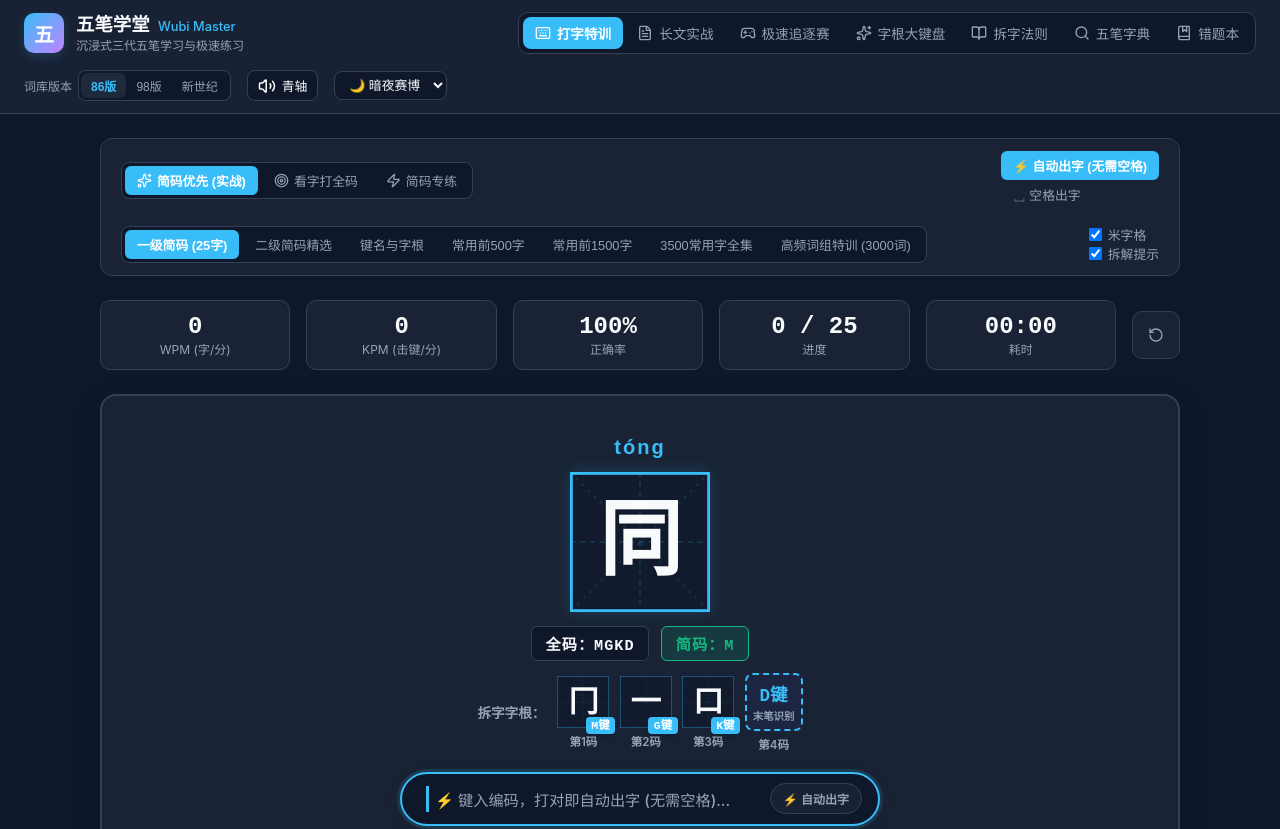
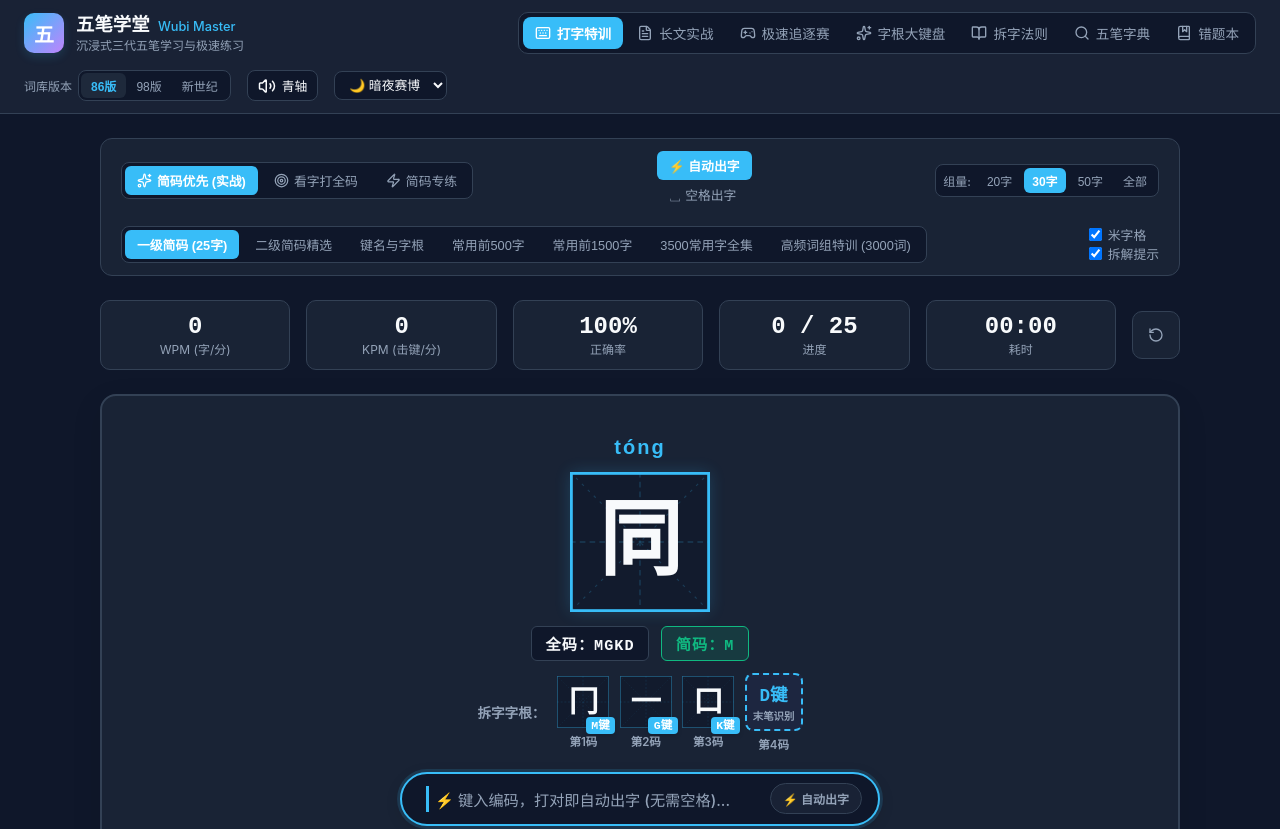
Before and after one commit to zhipengbird/wubi-master, a Vue app: page / in a window 1280 px wide. Shown: the top 829 px of the page. Built offline with nearby package versions, Linux system fonts and the light colour scheme.

Commit message:
feat(ux): 打字特训支持分批练习(20/30/50/全部)与词组子分类筛选，极大缓解疲劳感

```diff
--- a/src/components/TypeEngine.vue
+++ b/src/components/TypeEngine.vue
@@ -24,7 +24,7 @@
           @click="store.setCommitMode('auto')"
           title="无需按空格，编码打对即自动进入下一个字"
         >
-          <span>⚡ 自动出字 (无需空格)</span>
+          <span>⚡ 自动出字</span>
         </button>
         <button
           class="mode-btn"
@@ -33,6 +33,20 @@
           title="敲空格键出字"
         >
           <span>␣ 空格出字</span>
+        </button>
+      </div>
+
+      <!-- 每组字数选择：防疲劳分批练习 -->
+      <div class="batch-selector" title="设置每组练习字数，分批冲关更轻松">
+        <span class="batch-lbl">组量:</span>
+        <button
+          v-for="b in batchSizeOptions"
+          :key="b.value"
+          class="batch-btn"
+          :class="{ active: currentBatchSize === b.value }"
+          @click="setBatchSize(b.value)"
+        >
+          {{ b.label }}
         </button>
       </div>
 
@@ -46,6 +60,19 @@
           @click="selectCategory(cat.id)"
         >
           {{ cat.name }}
+        </button>
+      </div>
+
+      <!-- 词组特训子分类筛选 (仅在 phrase 分类下展示) -->
+      <div class="category-selector phrase-sub-selector" v-if="currentCategory === 'phrase'">
+        <button
+          v-for="sub in phraseSubOptions"
+          :key="sub.id"
+          class="cat-btn"
+          :class="{ active: phraseFilter === sub.id }"
+          @click="setPhraseFilter(sub.id)"
+        >
+          {{ sub.name }}
         </button>
       </div>
 
@@ -78,7 +105,7 @@
       </div>
       <div class="stat-card">
         <span class="stat-num">{{ currentIndex }} / {{ practiceList.length }}</span>
-        <span class="stat-lbl">进度</span>
+        <span class="stat-lbl">{{ currentBatchLabel || '进度' }}</span>
       </div>
       <div class="stat-card">
         <span class="stat-num">{{ formattedTime }}</span>
@@ -257,7 +284,7 @@
     <!-- 结算模态框 -->
     <div class="modal-backdrop" v-if="isFinished">
       <div class="modal-card">
-        <h2 class="modal-title">🎉 本轮练习完成！</h2>
+        <h2 class="modal-title">🎉 {{ currentBatchLabel ? `${currentBatchLabel} 完成！` : '本轮练习完成！' }}</h2>
         <div class="modal-stats-grid">
           <div class="m-stat">
             <div class="val">{{ stats.wpm }}</div>
@@ -277,7 +304,10 @@
           </div>
         </div>
         <div class="modal-actions">
-          <button class="primary-btn" @click="resetSession">再练一轮</button>
+          <button class="primary-btn" @click="nextBatch">
+            {{ (currentBatchSize && currentBatchIndex + 1 < totalBatches) ? `下一组 (${currentBatchSize}字)` : '再练一轮' }}
+          </button>
+          <button class="secondary-btn" @click="retryCurrentBatch" v-if="currentBatchSize && totalBatches > 1">重练本组</button>
           <button class="secondary-btn" @click="nextCategory">下一关卡</button>
         </div>
       </div>
@@ -348,10 +378,78 @@ const categoryList = [
   { id: 'phrase' as PracticeCategory, name: '高频词组特训 (3000词)' },
 ];
 
+const batchSizeOptions = [
+  { value: 20, label: '20字' },
+  { value: 30, label: '30字' },
+  { value: 50, label: '50字' },
+  { value: 0, label: '全部' }
+];
+
+const currentBatchSize = ref<number>(
+  parseInt(localStorage.getItem('wubi_type_batch_size') || '30', 10)
+);
+
+const setBatchSize = (size: number) => {
+  currentBatchSize.value = size;
+  localStorage.setItem('wubi_type_batch_size', String(size));
+  currentBatchIndex.value = 0;
+  sliceBatch();
+};
+
+const phraseSubOptions = [
+  { id: 'all' as const, name: '全部词组' },
+  { id: '2' as const, name: '双字高频' },
+  { id: '3' as const, name: '三字常用' },
+  { id: '4' as const, name: '四字成语' }
+];
+const phraseFilter = ref<'all' | '2' | '3' | '4'>('all');
+
+const setPhraseFilter = (f: 'all' | '2' | '3' | '4') => {
+  phraseFilter.value = f;
+  loadPracticeData();
+};
+
 const currentCategory = ref<PracticeCategory>('level1');
 
-// 生成练习队列
+// 全量练习池与分批练习队列
+const fullPool = ref<WubiCharData[]>([]);
+const currentBatchIndex = ref(0);
 const practiceList = ref<WubiCharData[]>([]);
+
+const totalBatches = computed(() => {
+  if (!currentBatchSize.value || currentBatchSize.value <= 0) return 1;
+  return Math.max(1, Math.ceil(fullPool.value.length / currentBatchSize.value));
+});
+
+const currentBatchLabel = computed(() => {
+  if (!currentBatchSize.value || currentBatchSize.value <= 0 || totalBatches.value <= 1) return '';
+  return `第 ${currentBatchIndex.value + 1} / ${totalBatches.value} 组`;
+});
+
+const sliceBatch = () => {
+  if (!currentBatchSize.value || currentBatchSize.value <= 0) {
+    practiceList.value = [...fullPool.value];
+  } else {
+    const start = currentBatchIndex.value * currentBatchSize.value;
+    practiceList.value = fullPool.value.slice(start, start + currentBatchSize.value);
+  }
+  resetSession();
+};
+
+const nextBatch = () => {
+  if (currentBatchIndex.value + 1 < totalBatches.value) {
+    currentBatchIndex.value += 1;
+  } else {
+    // 重新随机洗牌一轮并回到第 1 组
+    fullPool.value.sort(() => Math.random() - 0.5);
+    currentBatchIndex.value = 0;
+  }
+  sliceBatch();
+};
+
+const retryCurrentBatch = () => {
+  sliceBatch();
+};
 
 const loadPracticeData = () => {
   let list: WubiCharData[] = [];
@@ -374,8 +472,16 @@ const loadPracticeData = () => {
     case 'top3500':
       list = [...COMMON_3500_CHARS];
       break;
-    case 'phrase':
-      list = COMMON_PHRASES.map(p => ({
+    case 'phrase': {
+      let phrases = COMMON_PHRASES;
+      if (phraseFilter.value === '2') {
+        phrases = COMMON_PHRASES.filter(p => p.word.length === 2);
+      } else if (phraseFilter.value === '3') {
+        phrases = COMMON_PHRASES.filter(p => p.word.length === 3);
+      } else if (phraseFilter.value === '4') {
+        phrases = COMMON_PHRASES.filter(p => p.word.length === 4);
+      }
+      list = phrases.map(p => ({
         char: p.word,
         pinyin: p.pinyin,
         code86: p.code86,
@@ -386,14 +492,16 @@ const loadPracticeData = () => {
         rootsNew: []
       }));
       break;
+    }
     case 'single':
     default:
       list = [...COMMON_CHARS];
       break;
   }
   // 洗牌随机化练习顺序
-  practiceList.value = list.sort(() => Math.random() - 0.5);
-  resetSession();
+  fullPool.value = list.sort(() => Math.random() - 0.5);
+  currentBatchIndex.value = 0;
+  sliceBatch();
 };
 
 const currentChar = computed(() => {
@@ -722,8 +830,9 @@ watch(() => store.version.value, () => {
   border: 1px solid var(--border-color);
 }
 
-.mode-selector, .category-selector {
+.mode-selector, .category-selector, .batch-selector {
   display: flex;
+  align-items: center;
   gap: 4px;
   background: var(--bg-primary);
   padding: 3px;
@@ -731,7 +840,15 @@ watch(() => store.version.value, () => {
   border: 1px solid var(--border-color);
 }
 
-.mode-btn, .cat-btn {
+.batch-lbl {
+  font-size: 0.75rem;
+  color: var(--text-muted);
+  font-weight: 500;
+  padding: 0 4px;
+  user-select: none;
+}
+
+.mode-btn, .cat-btn, .batch-btn {
   display: flex;
   align-items: center;
   gap: 5px;
@@ -746,10 +863,20 @@ watch(() => store.version.value, () => {
   transition: all 0.15s;
 }
 
-.mode-btn.active, .cat-btn.active {
+.batch-btn {
+  padding: 4px 8px;
+  font-size: 0.75rem;
+}
+
+.mode-btn.active, .cat-btn.active, .batch-btn.active {
   background: var(--accent);
   color: #fff;
   font-weight: 600;
+}
+
+.phrase-sub-selector {
+  border-left: 2px solid var(--accent);
+  margin-left: 2px;
 }
 
 .toggle-label {
```
